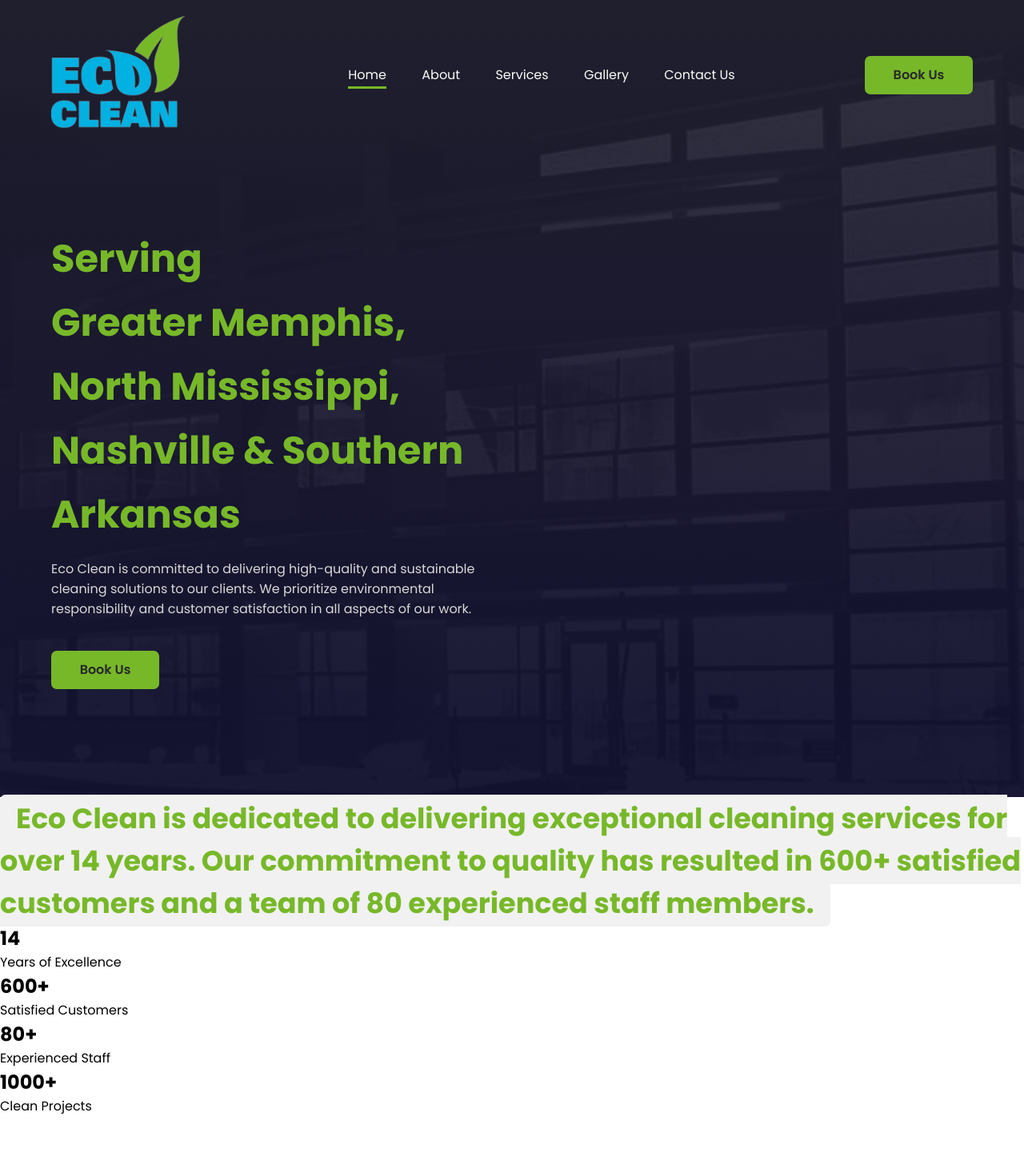
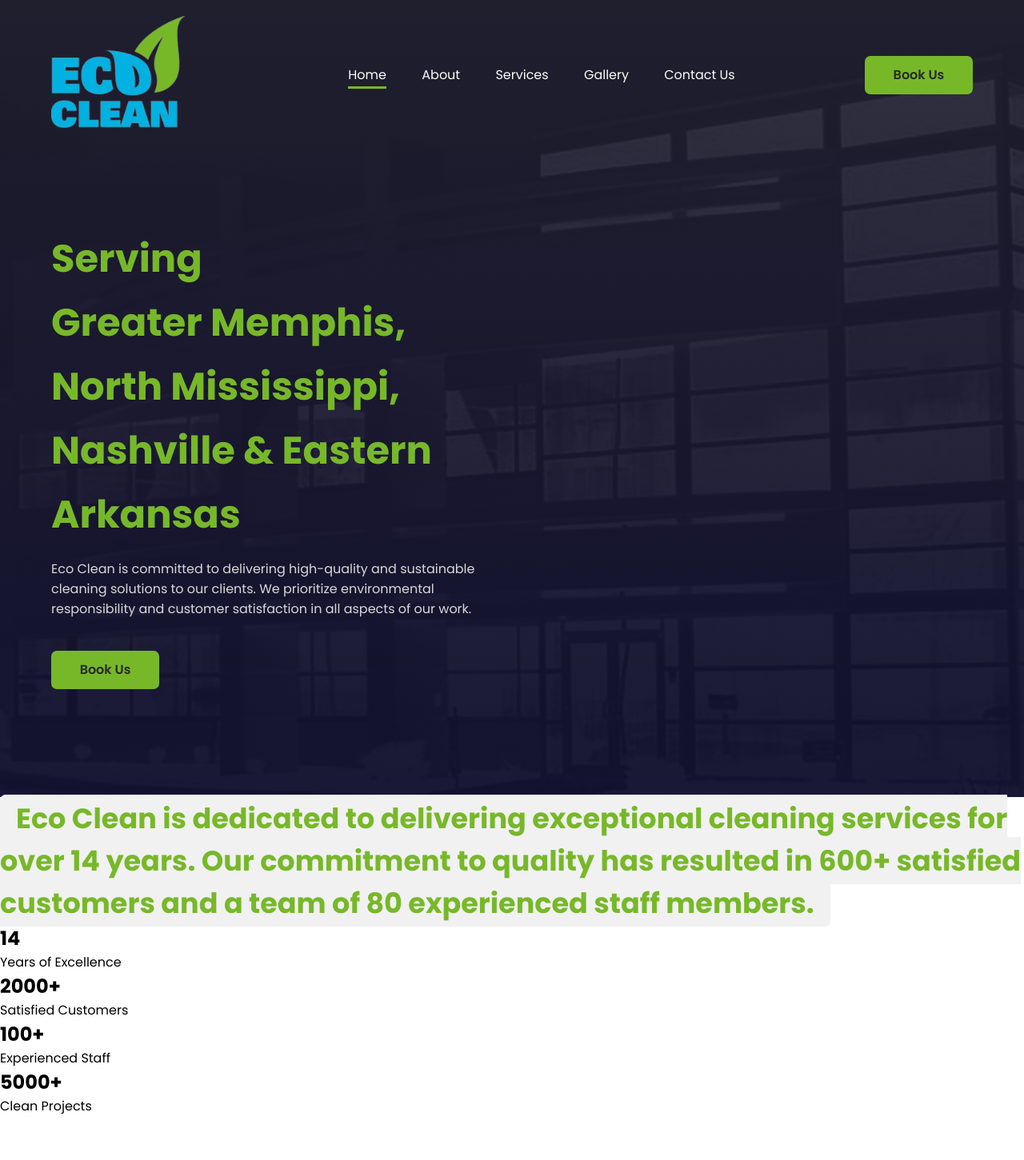
Before and after one commit to KarielM/EcoClean, a Django app: page / in a window 1280 px wide. Shown: the top 1451 px of the page at 80% size. Run offline with Django 5.2, Linux system fonts and the light colour scheme.

Commit message:
updated home page

```diff
--- a/EcoClean/App/templates/base.html
+++ b/EcoClean/App/templates/base.html
@@ -35,7 +35,7 @@
         <div class="left-sec">
           <h1>
             Serving<br />Greater Memphis,<br />
-            North Mississippi, Nashville  & Southern Arkansas
+            North Mississippi, Nashville  & Eastern Arkansas
           </h1>
           <p>
             Eco Clean is committed to delivering high-quality and sustainable
--- a/EcoClean/App/templates/home.html
+++ b/EcoClean/App/templates/home.html
@@ -9,15 +9,15 @@
       <p>Years of Excellence</p>
     </div>
     <div class="word-card">
-      <h2>600+</h2>
+      <h2>2000+</h2>
       <p> Satisfied Customers</p>
     </div>
     <div class="word-card">
-      <h2>80+</h2>
+      <h2>100+</h2>
       <p> Experienced Staff</p>
     </div>
     <div class="word-card">
-      <h2>1000+</h2>
+      <h2>5000+</h2>
       <p> Clean Projects</p>
     </div>
   </div>
@@ -51,7 +51,7 @@
 
       <div class="card">
         <img src="{% static "HomePagepic.jpg" %}" alt="" />
-        <h2>Fitness</h2>
+        <h2>Service Industries</h2>
       </div>
 
 
@@ -119,9 +119,9 @@
     <strong>WHAT OUR CLIENTS SAY</strong>
     <div>
       <p>
-        “Eco Clean has been instrumental in maintaining the cleanliness and hygiene standards at our hotel. Their dedication and attention to detail are truly commendable.”
+        “Eco Clean  did a fantastic job cleaning our restaurant. Their team was efficient, thorough, and left everything sparkling clean. We’ve noticed a big difference in both the appearance and the freshness of our space. Highly recommend their services!”
       </p>
-      <h3>Delighted Hotel Owners</h3>
+      <h3>Service Industries</h3>
     </div>
     <div>
       <p>
```
